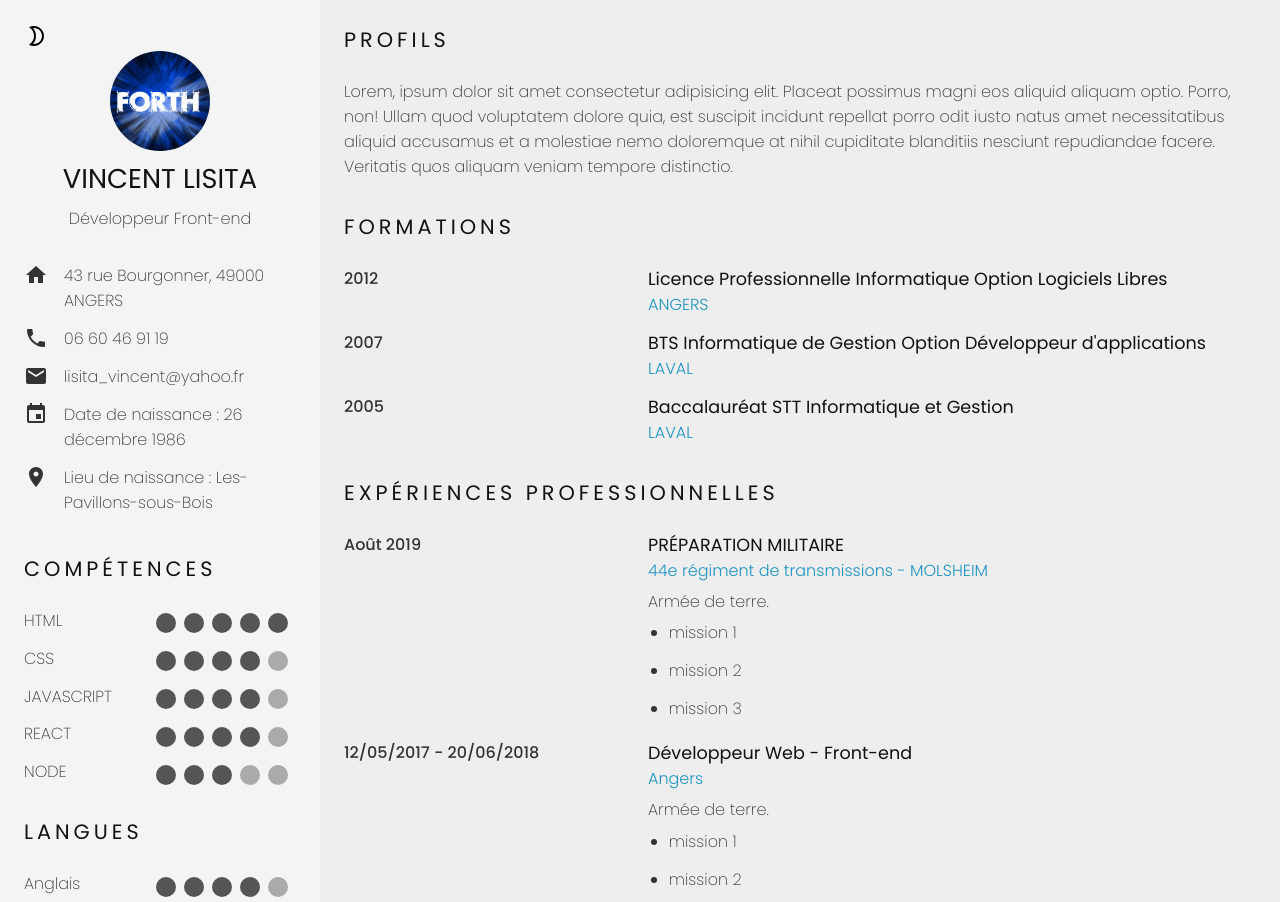
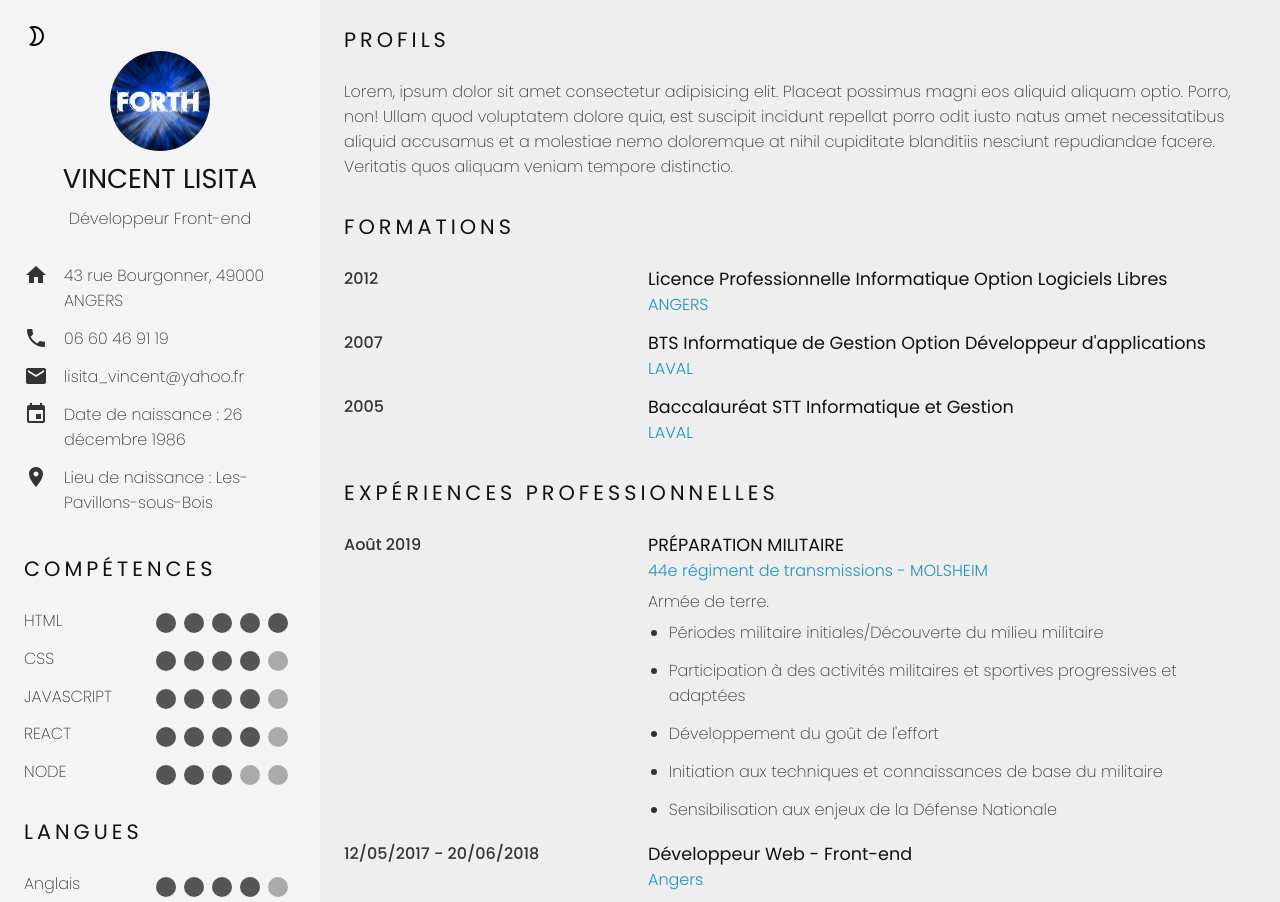
Before and after one commit to Alydiabira/CV-EN-LIGNE-AVEC-REACT.JS, a React (Vite) app: page / in a window 1280 px wide. Shown: the top 902 px of the page. Built offline with nearby package versions, Linux system fonts and the light colour scheme.

Commit message:
Update experiences.ts

```diff
--- a/src/data/experiences.ts
+++ b/src/data/experiences.ts
@@ -4,14 +4,14 @@ const experiencesData = [
     date: "Août 2019",
     location: "44e régiment de transmissions - MOLSHEIM",
     text: "Armée de terre.",
-    missions: ["mission 1", "mission 2", "mission 3"],
+    missions: ["Périodes militaire initiales/Découverte du milieu militaire ", "Participation à des activités militaires et sportives progressives et adaptées", "Développement du goût de l'effort", "Initiation aux techniques et connaissances de base du militaire", "Sensibilisation aux enjeux de la Défense Nationale"],
   },
   {
     title: "Développeur Web - Front-end",
     date: "12/05/2017 - 20/06/2018",
     location: "Angers",
     text: "Armée de terre.",
-    missions: ["mission 1", "mission 2", "mission 3"],
+    missions: ["mission", "mission", "mission"],
   },
   {
     title: "Développeur Web - Front-end",
```
